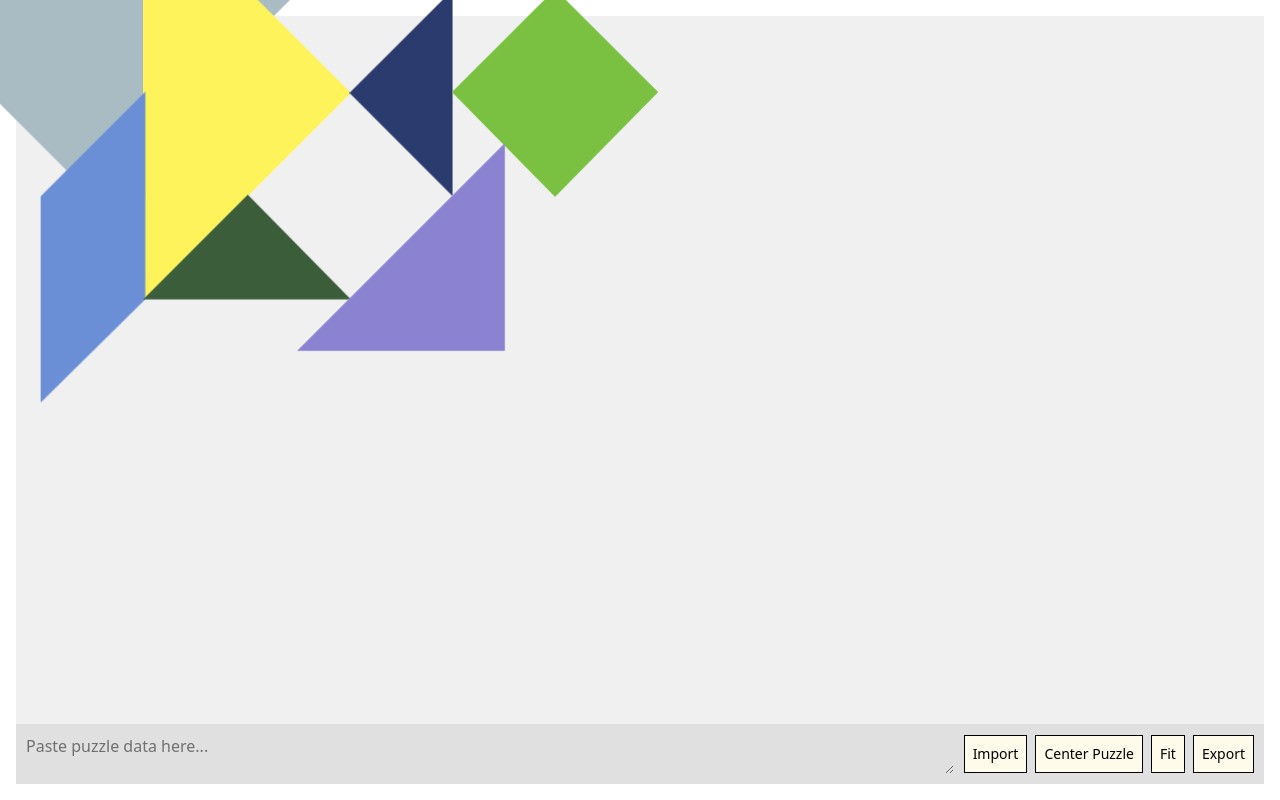
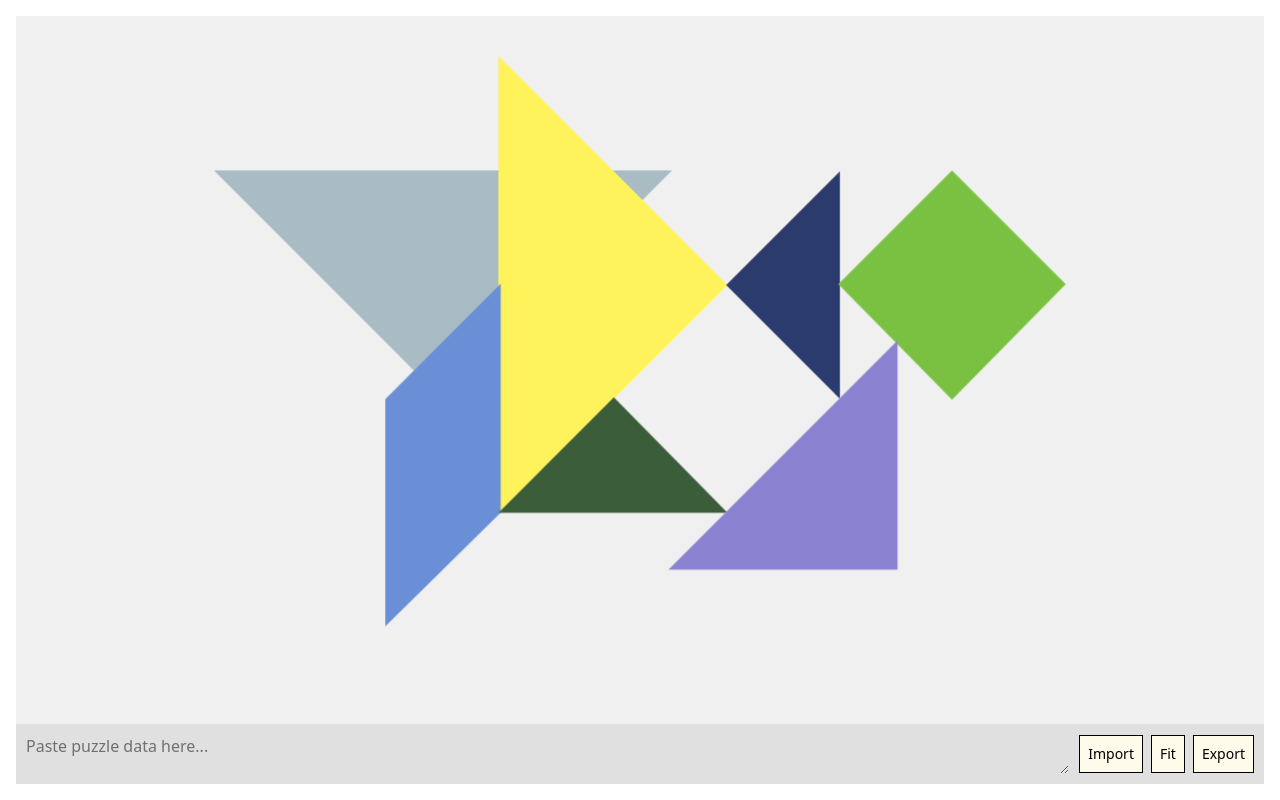
Before and after one commit to theopaolo/tangram-app, a SvelteKit app: page /editor in a window 1280 px wide. Built offline with nearby package versions, Linux system fonts and the light colour scheme.

Commit message:
improve fitPuzzle method

```diff
--- a/src/routes/editor/+page.svelte
+++ b/src/routes/editor/+page.svelte
@@ -3,29 +3,36 @@
   import createInteractionHandler from '../../lib/interaction.js';
 
  let pieces = $state([
-    { id: 1, x: 50, y: 50, rotation: 0, flipped: false, animationKey: 0 },
-    { id: 2, x: 150, y: 50, rotation: 0, flipped: false, animationKey: 0 },
-    { id: 3, x: 250, y: 50, rotation: 0, flipped: false, animationKey: 0 },
-    { id: 4, x: 350, y: 50, rotation: 0, flipped: false, animationKey: 0 },
-    { id: 5, x: 50, y: 150, rotation: 0, flipped: false, animationKey: 0 },
-    { id: 6, x: 150, y: 150, rotation: 0, flipped: false, animationKey: 0 },
-    { id: 7, x: 250, y: 150, rotation: 0, flipped: false, animationKey: 0 },
+    { id: 1, x: 50, y: 50, origX: 50, origY: 50, rotation: 0, flipped: false, animationKey: 0 },
+    { id: 2, x: 150, y: 50, origX: 150, origY: 50, rotation: 0, flipped: false, animationKey: 0 },
+    { id: 3, x: 250, y: 50, origX: 250, origY: 50, rotation: 0, flipped: false, animationKey: 0 },
+    { id: 4, x: 350, y: 50, origX: 350, origY: 50, rotation: 0, flipped: false, animationKey: 0 },
+    { id: 5, x: 50, y: 150, origX: 50, origY: 150, rotation: 0, flipped: false, animationKey: 0 },
+    { id: 6, x: 150, y: 150, origX: 150, origY: 150, rotation: 0, flipped: false, animationKey: 0 },
+    { id: 7, x: 250, y: 150, origX: 250, origY: 150, rotation: 0, flipped: false, animationKey: 0 },
   ]);
+
+  const PIECES_DATA = {
+    1: {  name: 'Le Grand Triangle',color: '#A9BCC4',story: 'Cette pièce représente la majestuosité de la pyramide de Khéops...',artwork: 'Pyramide de Khéops - Égypte Antique',points: '15,15 150,150 285,15' /* Large right triangle*/},
+    2: {	name: 'Le Triangle Moyen',	color: '#FFF35C',	story: 'Inspiré des voiles des navires vénitiens...',	artwork: 'Les Marchands de Venise - Canaletto',	points: '15,15 150,150 15,285' /* Large left triangle */ },
+    3: { 	name: 'Le Petit Triangle', 	color: '#2B3B6D', 	story: 'Cette petite forme géométrique fait écho...', 	artwork: "Livre d'Heures - Art Médiéval", 	points: '150,150 217,217 217,83' /* Small triangle (top right) */ },
+    4: { 	name: 'Le Carré', 	color: '#7AC142', 	story: "Le carré parfait représente l'équilibre...", 	artwork: 'Le Parthénon - Grèce Antique', 	points: '150,150 217,217 150,285 83,217' /* Square in center */ },
+    5: { 	name: 'Le Parallélogramme', 	color: '#6B8FD6', 	story: 'Cette oeuvre fait partie de la série...', 	artwork: 'MC Mitout. Les plus belles heures...', 	points: '217,83 217,217 285,150 285,15' /* Parallelogram (right) */ },
+    6: { 	name: 'Le Grand Trapèze', 	color: '#3B5D3A', 	story: 'Inspiré des toitures des pagodes japonaises...', 	artwork: 'Temple Kinkaku-ji - Architecture Japonaise', 	points: '15,285 150,285 83,217' /* Small triangle (bottom left) */ },
+    7: { 	name: 'Le Petit Trapèze', 	color: '#8B83D2', 	story: 'Cette dernière pièce représente les rayons...', 	artwork: 'Impression, soleil levant - Claude Monet', 	points: '150,285 285,150 285,285' /* Triangle (bottom right) */ }
+  };
+
+  const noFlipPieces = [4,6]; // Les pièces Le Grand Triangle id:1, Le Carré id:4, Le Grand Trapèze id:6 n'on pas besoin de flip
 
   // --- STATE ---
   let activePieceId = $state(null);
   let importJson = $state('');
   let containerSize = $state({ width: 0, height: 0 });
-
+  let puzzleScale = $state(1);
   let puzzleContainer;
-  const VIRTUAL_SIZE = 460;
 
   // --- DERIVED STATE ---
   const activePiece = $derived(pieces.find(p => p.id === activePieceId));
-
-  let scale = $derived(
-    Math.min(containerSize.width, containerSize.height) / VIRTUAL_SIZE || 0
-  );
 
   // This helper function does the geometry for us
   function getTransformedPoints(piece, pieceData) {
@@ -70,22 +77,19 @@
     dropSound = new Audio('/snd/tap_04.mp3');
   });
 
-  function rotateActivePiece() {
-    if (activePiece) {
-      activePiece.rotation = (activePiece.rotation + 45) % 360;
-      activePiece.animationKey += 1;
-    }
-  }
-
-  function flipActivePiece() {
-    if (activePiece) {
-      activePiece.flipped = !activePiece.flipped;
-    }
-  }
+  function rotateActivePiece() { if (activePiece) { activePiece.rotation = (activePiece.rotation + 45) % 360; activePiece.animationKey += 1; } }
+  function flipActivePiece() { if (activePiece) { activePiece.flipped = !activePiece.flipped; activePiece.animationKey += 1; } }
 
    function exportPuzzleData() {
-    console.log(JSON.stringify(pieces, null, 2));
-    alert('Puzzle data has been logged to the console! (Press F12)');
+    // We should export the unscaled "orig" data so it can be re-imported reliably.
+    const dataToExport = pieces.map(({ id, origX, origY, rotation, flipped }) => ({ x: origX, y: origY, id, rotation, flipped }));
+    const jsonString = JSON.stringify(dataToExport, null, 2);
+    console.log(jsonString);
+    navigator.clipboard.writeText(jsonString).then(() => {
+        alert('Puzzle data copied to clipboard!');
+    }, () => {
+        alert('Puzzle data logged to console.');
+    });
   }
 
   function handleImport() {
@@ -94,15 +98,17 @@ function handleImport() {
         return;
       }
       try {
-      const importedPieces = JSON.parse(importJson);
-      if (Array.isArray(importedPieces) && importedPieces.length > 0 && 'id' in importedPieces[0]) {
-        pieces = importedPieces;
+        const importedData = JSON.parse(importJson);
+        if (Array.isArray(importedData) && importedData.length > 0 && 'id' in importedData[0]) {
+          pieces = importedData.map(p => ({
+            ...p,
+            origX: p.x,
+            origY: p.y,
+            animationKey: 0
+          }));
 
-        // Double RAF to ensure DOM is fully updated
-        requestAnimationFrame(() => {
           requestAnimationFrame(() => {
               fitPuzzle();
-          });
           });
 
           alert('Puzzle imported successfully!');
@@ -115,42 +121,32 @@ function handleImport() {
       }
   }
 
-
   function draggable(node, params) {
     let offsetX, offsetY;
 
     const handlePointerDown = createInteractionHandler({
-    // onDown: Called when the pointer is first pressed
       onDown: (e) => {
         activePieceId = params.pieceId;
         playSound(pickupSound);
-
-      // Calculate the initial offset for dragging
         const piece = pieces.find(p => p.id === params.pieceId);
         if (!piece) return;
-      const rect = params.container.getBoundingClientRect();
-      const pointerX = (e.clientX - rect.left) / scale;
-      const pointerY = (e.clientY - rect.top) / scale;
-      offsetX = pointerX - piece.x;
-      offsetY = pointerY - piece.y;
+
+        // piece.x/y is the center. e.clientX/Y is absolute.
+        // We need the offset between the pointer and the piece's center.
+        offsetX = e.clientX - piece.x;
+        offsetY = e.clientY - piece.y;
       },
-
-    // onDrag: Called when the pointer moves enough to be a drag
       onDrag: (e) => {
         const piece = pieces.find(p => p.id === params.pieceId);
         if (!piece) return;
 
-      const rect = params.container.getBoundingClientRect();
-      const pointerX = (e.clientX - rect.left) / scale;
-      const pointerY = (e.clientY - rect.top) / scale;
-      piece.x = Math.round(pointerX - offsetX);
-      piece.y = Math.round(pointerY - offsetY);
+        // The new center is simply the current pointer position minus the initial offset.
+        piece.x = Math.round(e.clientX - offsetX);
+        piece.y = Math.round(e.clientY - offsetY);
       },
-
-    // onEnd: Called when the pointer is released
       onEnd: (e, wasTap, wasDrag) => {
         if (wasTap) {
-        rotateActivePiece(); // Reuse the component method
+          rotateActivePiece();
         } else if (wasDrag) {
           playSound(dropSound);
         }
@@ -158,11 +154,8 @@ function handleImport() {
     });
 
     node.addEventListener('pointerdown', handlePointerDown);
-
     return {
-    destroy: () => {
-      node.removeEventListener('pointerdown', handlePointerDown);
-    }
+      destroy: () => node.removeEventListener('pointerdown', handlePointerDown)
     };
   }
 
@@ -185,13 +178,18 @@ function handleImport() {
     audio.play();
   }
 
-  function observeResize(node, onResize) {
+  function observeResize(node) {
     const observer = new ResizeObserver(entries => {
-      onResize(entries[0].contentRect);
+      // Get the new dimensions from the resize event
+      const rect = entries[0].contentRect;
+      // Update the container size state
+      containerSize.width = rect.width;
+      containerSize.height = rect.height;
+      // ✅ Call fitPuzzle directly from here
+      fitPuzzle();
     });
     observer.observe(node);
 
-    // The destroy function handles cleanup automatically when the component is removed.
     return {
       destroy() {
         observer.unobserve(node);
@@ -200,14 +198,15 @@ function handleImport() {
   }
 
    function fitPuzzle() {
-    if (pieces.length === 0 || !puzzleContainer) return;
+    if (pieces.length === 0 || !containerSize.width) return;
 
-    // STEP 1: Compute all transformed vertices for every piece
+    // STEP 1: Get all vertices from the original, unscaled puzzle data.
     const allTransformedPoints = pieces.flatMap(p =>
-      getTransformedPoints(p, PIECES_DATA_WITH_VIEWBOX[p.id])
+      getTransformedPoints({ ...p, x: p.origX, y: p.origY }, PIECES_DATA_WITH_VIEWBOX[p.id])
     );
+    if (allTransformedPoints.length === 0) return;
 
-    // STEP 2: Calculate the puzzle's collective bounding box
+    // STEP 2: Calculate the puzzle's bounding box in its own coordinate space.
     const xs = allTransformedPoints.map(p => p.x);
     const ys = allTransformedPoints.map(p => p.y);
 
@@ -225,34 +224,33 @@ function handleImport() {
       y: (puzzleBounds.minY + puzzleBounds.maxY) / 2
     };
 
-    // STEP 3: Calculate scale to fit width
-    const padding = 0; // padding in virtual units
-    const targetWidth = VIRTUAL_SIZE - padding * 2;
-    const targetHeight = VIRTUAL_SIZE - padding * 2;
+    if (puzzleWidth === 0 || puzzleHeight === 0) return;
+
+    // STEP 3: Calculate scale factor to fit the puzzle into the CONTAINER.
+    const padding = 40; // Pixel padding
+    const targetWidth = containerSize.width - padding * 2;
+    const targetHeight = containerSize.height - padding * 2;
     const scaleFactor = Math.min(targetWidth / puzzleWidth, targetHeight / puzzleHeight);
 
-    // STEP 4: Scale and reposition all pieces
+    // Store this scale to apply to piece dimensions.
+    puzzleScale = scaleFactor;
+
+    // STEP 4: Reposition all pieces based on the new scale and container center.
+    const containerCenterX = containerSize.width / 2;
+    const topAnchorY = padding + (puzzleHeight * scaleFactor) / 2;
+
     for (const piece of pieces) {
-      // Move to origin, scale, then move to final position
-      const dx = piece.x - puzzleCenter.x;
-      const dy = piece.y - puzzleCenter.y;
+      const dx = piece.origX - puzzleCenter.x;
+      const dy = piece.origY - puzzleCenter.y;
 
-      piece.x = Math.round(VIRTUAL_SIZE / 2 + dx * scaleFactor);
-      piece.y = Math.round(VIRTUAL_SIZE / 2 + dy * scaleFactor);
+      // The new position is in pixels, relative to the container.
+      const newX = containerCenterX + (dx * scaleFactor);
+      const newY = topAnchorY + (dy * scaleFactor);
+
+      piece.x = Math.round(newX);
+      piece.y = Math.round(newY);
     }
   }
-
-  const PIECES_DATA = {
-    1: {  name: 'Le Grand Triangle',color: '#A9BCC4',story: 'Cette pièce représente la majestuosité de la pyramide de Khéops...',artwork: 'Pyramide de Khéops - Égypte Antique',points: '15,15 150,150 285,15' /* Large right triangle*/},
-    2: {	name: 'Le Triangle Moyen',	color: '#FFF35C',	story: 'Inspiré des voiles des navires vénitiens...',	artwork: 'Les Marchands de Venise - Canaletto',	points: '15,15 150,150 15,285' /* Large left triangle */ },
-    3: { 	name: 'Le Petit Triangle', 	color: '#2B3B6D', 	story: 'Cette petite forme géométrique fait écho...', 	artwork: "Livre d'Heures - Art Médiéval", 	points: '150,150 217,217 217,83' /* Small triangle (top right) */ },
-    4: { 	name: 'Le Carré', 	color: '#7AC142', 	story: "Le carré parfait représente l'équilibre...", 	artwork: 'Le Parthénon - Grèce Antique', 	points: '150,150 217,217 150,285 83,217' /* Square in center */ },
-    5: { 	name: 'Le Parallélogramme', 	color: '#6B8FD6', 	story: 'Cette oeuvre fait partie de la série...', 	artwork: 'MC Mitout. Les plus belles heures...', 	points: '217,83 217,217 285,150 285,15' /* Parallelogram (right) */ },
-    6: { 	name: 'Le Grand Trapèze', 	color: '#3B5D3A', 	story: 'Inspiré des toitures des pagodes japonaises...', 	artwork: 'Temple Kinkaku-ji - Architecture Japonaise', 	points: '15,285 150,285 83,217' /* Small triangle (bottom left) */ },
-    7: { 	name: 'Le Petit Trapèze', 	color: '#8B83D2', 	story: 'Cette dernière pièce représente les rayons...', 	artwork: 'Impression, soleil levant - Claude Monet', 	points: '150,285 285,150 285,285' /* Triangle (bottom right) */ }
-  };
-
-  const noFlipPieces = [4,6]; // Les pièces Le Grand Triangle id:1, Le Carré id:4, Le Grand Trapèze id:6 n'on pas besoin de flip
 
   function calculateViewBox(pointsStr) {
     const points = pointsStr.split(' ').map(p => p.split(',').map(Number));
@@ -280,23 +278,22 @@ function handleImport() {
     })
   );
 
-  function centerPuzzle() {
-    if (pieces.length === 0) return;
-    // Find the average center of all piece anchor points (in virtual coords)
-    const sum = pieces.reduce((acc, p) => ({ x: acc.x + p.x, y: acc.y + p.y }), { x: 0, y: 0 });
-    const puzzleCenterX = sum.x / pieces.length;
-    const puzzleCenterY = sum.y / pieces.length;
+  // function centerPuzzle() {
+  //   if (pieces.length === 0) return;
+  //   // Find the average center of all piece anchor points (in virtual coords)
+  //   const sum = pieces.reduce((acc, p) => ({ x: acc.x + p.x, y: acc.y + p.y }), { x: 0, y: 0 });
+  //   const puzzleCenterX = sum.x / pieces.length;
+  //   const puzzleCenterY = sum.y / pieces.length;
 
-    // Center in virtual space
-    const offsetX = VIRTUAL_SIZE / 2 - puzzleCenterX;
-    const offsetY = VIRTUAL_SIZE / 2 - puzzleCenterY;
+  //   // Center in virtual space
+  //   const offsetX = VIRTUAL_SIZE / 2 - puzzleCenterX;
+  //   const offsetY = VIRTUAL_SIZE / 2 - puzzleCenterY;
 
-    for (const piece of pieces) {
-      piece.x = Math.round(piece.x + offsetX);
-      piece.y = Math.round(piece.y + offsetY);
-    }
-  }
-
+  //   for (const piece of pieces) {
+  //     piece.x = Math.round(piece.x + offsetX);
+  //     piece.y = Math.round(piece.y + offsetY);
+  //   }
+  // }
 
 </script>
 
@@ -331,16 +328,15 @@ function handleImport() {
 
   .tangram-piece {
     position: absolute;
-    top: var(--y);
-    left: var(--x);
+    top: 0;
+    left: 0;
     width: var(--w);
     height: var(--h);
-    transform-origin: 50% 50%;
-    transform: translate(-50%, -50%) rotate(var(--rotation)) scaleX(var(--scaleX));
+    transform: translate(calc(var(--x) * 1px - 50%), calc(var(--y) * 1px - 50%)) rotate(var(--rotation)) scaleX(var(--scaleX));
     cursor: grab;
-    transition: top 0.2s, left 0.2s, transform 0.2s;
+    transition: transform 0.2s;
     pointer-events: none;
-    will-change: transform, top, left, width, height;
+    will-change: transform;
   }
 
   .tangram-piece.active {
@@ -401,51 +397,47 @@ function handleImport() {
   }
 </style>
 
-<div class="editor-wrapper"  onpointerdown={unlockAudio}>
-  <div bind:this={puzzleContainer}
+<div class="editor-wrapper" onpointerdown={unlockAudio}>
+  <div
+    bind:this={puzzleContainer}
     class="editor-canvas"
     onpointerdown={() => activePieceId = null}
-    use:observeResize={(rect) => {
-      containerSize.width = rect.width;
-      containerSize.height = rect.height;
-    }}>
+    use:observeResize
+  >
 
-
-      {#if scale > 0}
     {#each pieces as piece (piece.id)}
       {@const pieceData = PIECES_DATA_WITH_VIEWBOX[piece.id]}
       <div
         class="tangram-piece"
         class:active={activePieceId === piece.id}
         style="
-              --x: {piece.x * scale}px;
-              --y: {piece.y * scale}px;
-              --w: {pieceData.width * scale}px;
-              --h: {pieceData.height * scale}px;
+          --x: {piece.x};
+          --y: {piece.y};
+          --w: {pieceData.width * puzzleScale}px;
+          --h: {pieceData.height * puzzleScale}px;
           --rotation: {piece.rotation}deg;
           --scaleX: {piece.flipped ? -1 : 1};
         "
       >
         {#key piece.animationKey}
           <svg
-                class="tangram-piece-svg wiggling-svg"
+            class="tangram-piece-svg"
+            class:wiggling-svg={activePieceId === piece.id}
             viewBox={pieceData.viewBox}
-                name={pieceData.name}
           >
             <polygon
-                  use:draggable={{ pieceId: piece.id, container: puzzleContainer }}
+              use:draggable={{ pieceId: piece.id }}
               points={pieceData.points}
               fill={pieceData.color} />
           </svg>
         {/key}
       </div>
     {/each}
-      {/if}
 
     {#if activePiece}
       <div
         class="action-buttons"
-        style="--x: {activePiece.x * scale}px; --y: {activePiece.y * scale}px;"
+        style="--x: {activePiece.x}; --y: {activePiece.y};"
         onpointerdown={(e) => e.stopPropagation()}
       >
         {#if !noFlipPieces.includes(activePiece.id)}
@@ -459,7 +451,6 @@ function handleImport() {
     <textarea bind:value={importJson} placeholder="Paste puzzle data here..."></textarea>
     <div class="flex gap-2">
       <button class="border bg-amber-50 p-2 cursor-pointer text-sm" onclick={handleImport}>Import</button>
-      <button class="border bg-amber-50 p-2 cursor-pointer text-sm" onclick={centerPuzzle}>Center Puzzle</button>
       <button class="border bg-amber-50 p-2 cursor-pointer text-sm" onclick={fitPuzzle}>Fit</button>
       <button class="border bg-amber-50 p-2 cursor-pointer text-sm" onclick={exportPuzzleData}>Export</button>
     </div>
```
Also changed, not shown: src/routes/puzzles/+page.svelte (+8 -8 lines). Lines whose indentation alone changed are shown as unchanged.
